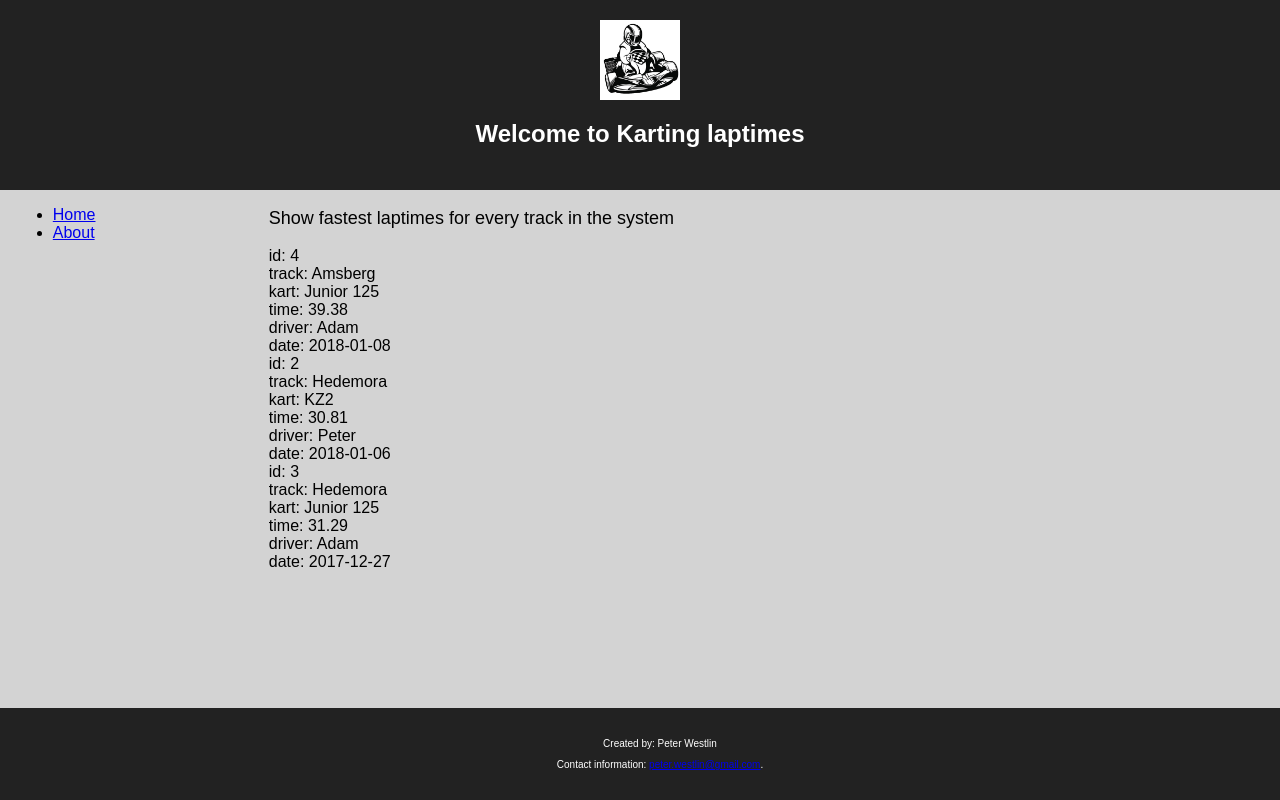
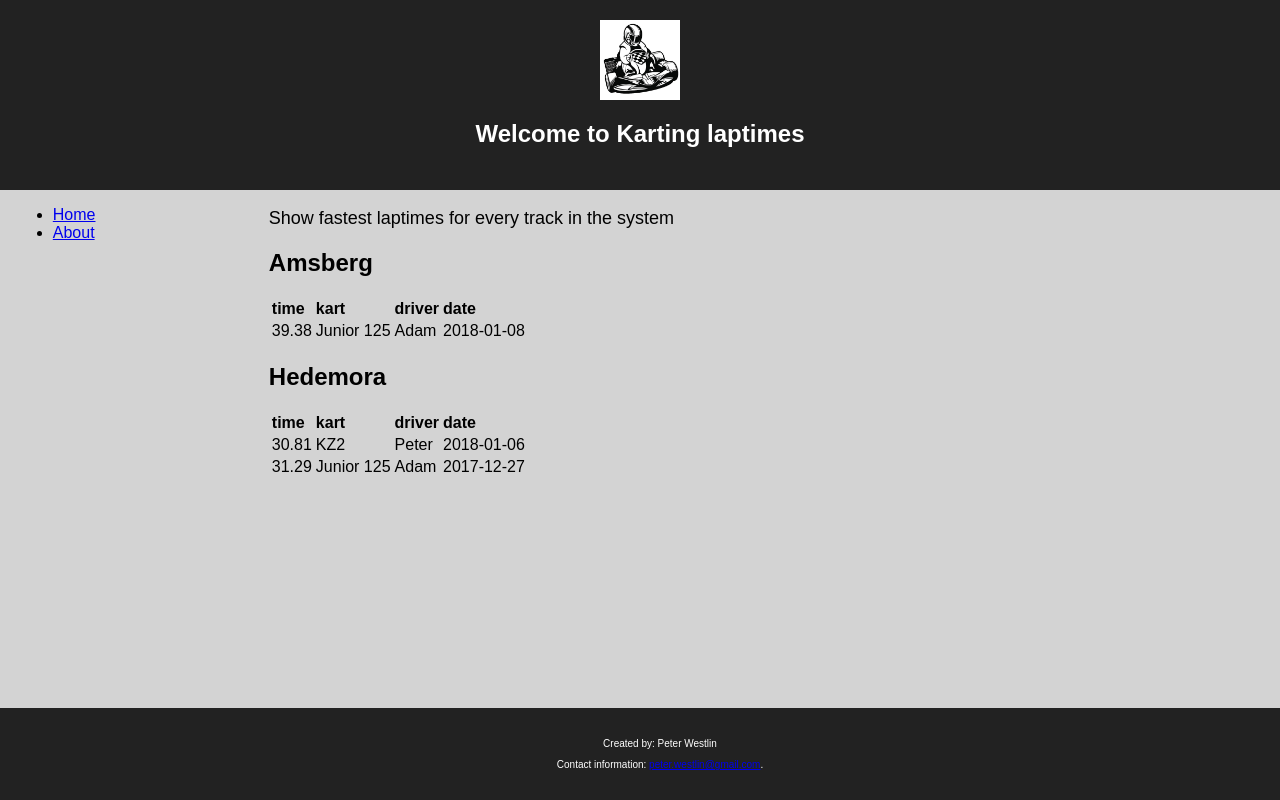
Before and after one commit to pwestlin/fastestlaps-web, a React (Create React App) app: page / in a window 1280 px wide. Built offline with nearby package versions, Linux system fonts and the light colour scheme.

Commit message:
Beatify :)

```diff
--- a/src/App.js
+++ b/src/App.js
@@ -2,30 +2,50 @@ import React, {Component} from 'react';
 import logo from './header.jpg';
 import './App.css';
 import {Link, Route, Switch,} from 'react-router-dom';
-import {Laptimes, FastestLaptimesPerTrackAndKartType} from "./Laptimes";
+import {FastestLaptimesPerTrackAndKartType, Laptimes} from "./Laptimes";
 
 
 const FastestLapTimesPerTrack = (props) => {
+  const {laptimes} = props;
+  const trackName = laptimes[0].track.name;
+  const laptimeList = laptimes.map((laptime) => <LaptimeRow key={laptime.id} laptime={laptime}/>);
+  return (
+    <div>
+      <h2>{trackName}</h2>
+      <table>
+        <thead>
+        <tr>
+          <th>time</th>
+          <th>kart</th>
+          <th>driver</th>
+          <th>date</th>
+        </tr>
+        </thead>
+        <tbody>
+        {laptimeList}
+        </tbody>
+      </table>
+    </div>
+  )
+};
+
+const LaptimeRow = (props) => {
   const {laptime} = props;
   return (
-    <div>
-      id: {laptime.id}<br/>
-      track: {laptime.track.name}<br/>
-      kart: {laptime.kart}<br/>
-      time: {laptime.time}<br/>
-      driver: {laptime.driver.name}<br/>
-      date: {laptime.date}<br/>
-    </div>
+    <tr>
+      <td>{laptime.time}</td>
+      <td>{laptime.kart}</td>
+      <td>{laptime.driver.name}</td>
+      <td>{laptime.date}</td>
+    </tr>
   )
 };
 
 const Home = () => {
   console.log("Laptimes", Laptimes);
-  const grouped = FastestLaptimesPerTrackAndKartType.groupBy((laptime) => laptime.track.name);
-  console.log("grouped", grouped);
-  const fastestLapTimesPerTrack = FastestLaptimesPerTrackAndKartType.sort((a, b) => a.track.name.localeCompare(b.track.name)).map((laptime) => {
-    console.log("laptime 1", laptime);
-    return <FastestLapTimesPerTrack key={laptime.id} laptime={laptime}/>
+  const fastestLapTimesPerTrack = FastestLaptimesPerTrackAndKartType.groupBy((laptime) => laptime.track.name).map((laptimes) => {
+    console.log("laptime 1", laptimes);
+    return <FastestLapTimesPerTrack key={laptimes[0].track.id} laptimes={laptimes}/>
   });
   return (
     <div>
```
